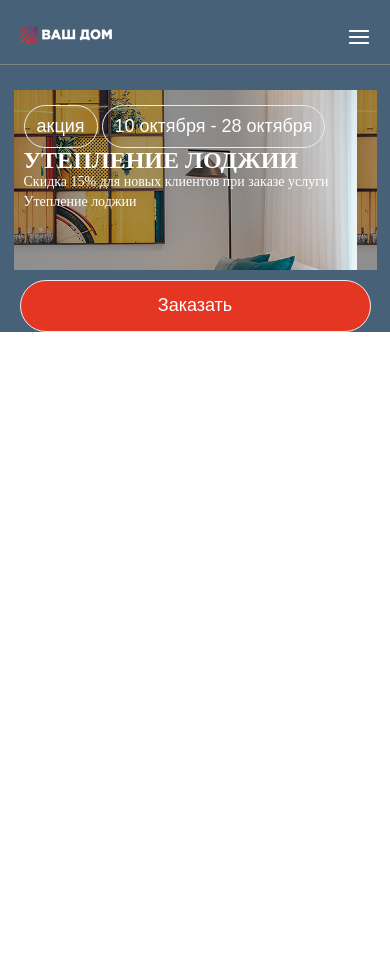
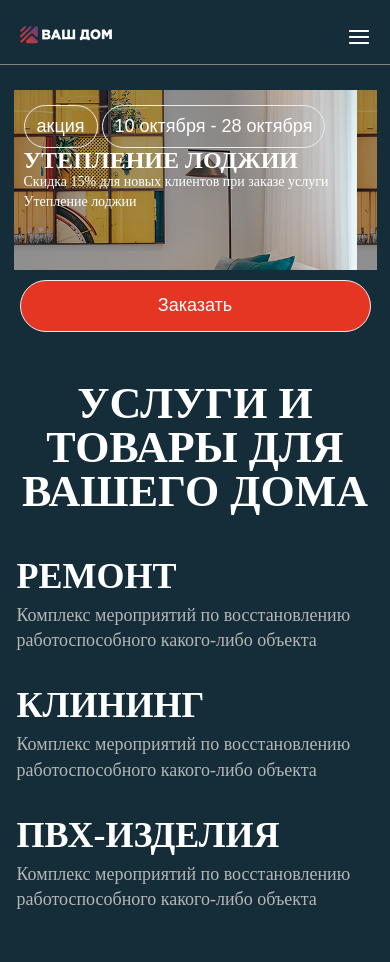
Before and after one commit to safarovmurod/home-work3, a plain HTML site: page index.html in a window 390 px wide. Before the commit the page ends 844 px from the top, so only its background shows below. Drawn offline with Linux system fonts and the light colour scheme.

Commit message:
Added 3 centered hero blocks with title, subtitle, and detail text

```diff
--- a/index.html
+++ b/index.html
@@ -64,6 +64,23 @@
               </section>
             </div><button class="btn3 bn phone">Заказать</button>
 
+             <section class="uslugi_i_towari">
+                <p class="puslugi">Услуги и товары для вашего дома</p>
+           <section class="flexremont">
+                   <div class="abouttext2">
+                    <h2>ремонт</h2>
+                    <p class="about">Комплекс мероприятий по восстановлению работоспособного какого-либо объекта </p>
+                   </div>
+                   <div class="abouttext2">
+                    <h2>Клининг</h2>
+                    <p class="about">Комплекс мероприятий по восстановлению работоспособного какого-либо объекта </p>
+                   </div>
+                   <div class="abouttext2">
+                    <h2>пвх-изделия</h2>
+                    <p class="about">Комплекс мероприятий по восстановлению работоспособного какого-либо объекта </p>
+                   </div>
+           </section>
+             </section>
 
 
         </section>
--- a/main.css
+++ b/main.css
@@ -9,7 +9,8 @@
 }
 
 .section_menu{
-    background-color: #476178;
+   background: #152C39;
+
     width: 100%;
     height: 90px;
     display: flex;
@@ -17,7 +18,8 @@
     justify-content: space-between;
 }
 .section2{
-    background-color: #476178;
+    background: #152C39;
+
     width: 100%;
     height: auto;
 }
@@ -111,7 +113,48 @@ color: #FFFFFF;
     justify-content: end;
     gap: 50px;
 }
+.abouttext2{
+    width: 357px;
+    height: auto;
+font-weight: 700;
+font-style: Bold;
+font-size: 23px;
+line-height: 100%;
+text-transform: uppercase;
+color: #FFFFFF;
+margin-top: 10px;
+}
+.about{
+font-weight: 400;
+font-size: 14px;
+color: #FFFFFF;
+line-height: 140%;
+margin-top: 15px;
+text-transform: none;
+}
+.puslugi{
+font-weight: 700;
+font-style: Bold;
+font-size: 66px;
+line-height: 100%;
+letter-spacing: 0%;
+text-align: center;
+text-transform: uppercase;
+color: #FFFFFF;
+width: 40%;
+margin: auto;
+margin-top: 50px;
 
+}
+.flexremont{
+    width: 75%;
+    display: flex;
+    margin: auto;
+    margin-top: 60px;
+    justify-content: space-between;
+    align-items: center;
+    padding-bottom: 50px;
+}
 
 
 
@@ -169,4 +212,26 @@ h1{
     width: 90%;
     margin-top: 10px;
 }
+.uslugi_i_towari{
+    flex-direction: column;
+    width: 100%;
+    margin: 0px;
 }
+.puslugi{
+    width: 100%;
+    font-size: 44px;
+}
+.flexremont{
+    flex-direction: column;
+    margin-top: 10px;
+}
+.abouttext2{
+    margin-top: 40px;
+    font-size: 24px;
+}
+.about{
+    font-size: 18px;
+    color: #b6b6b6;
+
+}
+}
```
